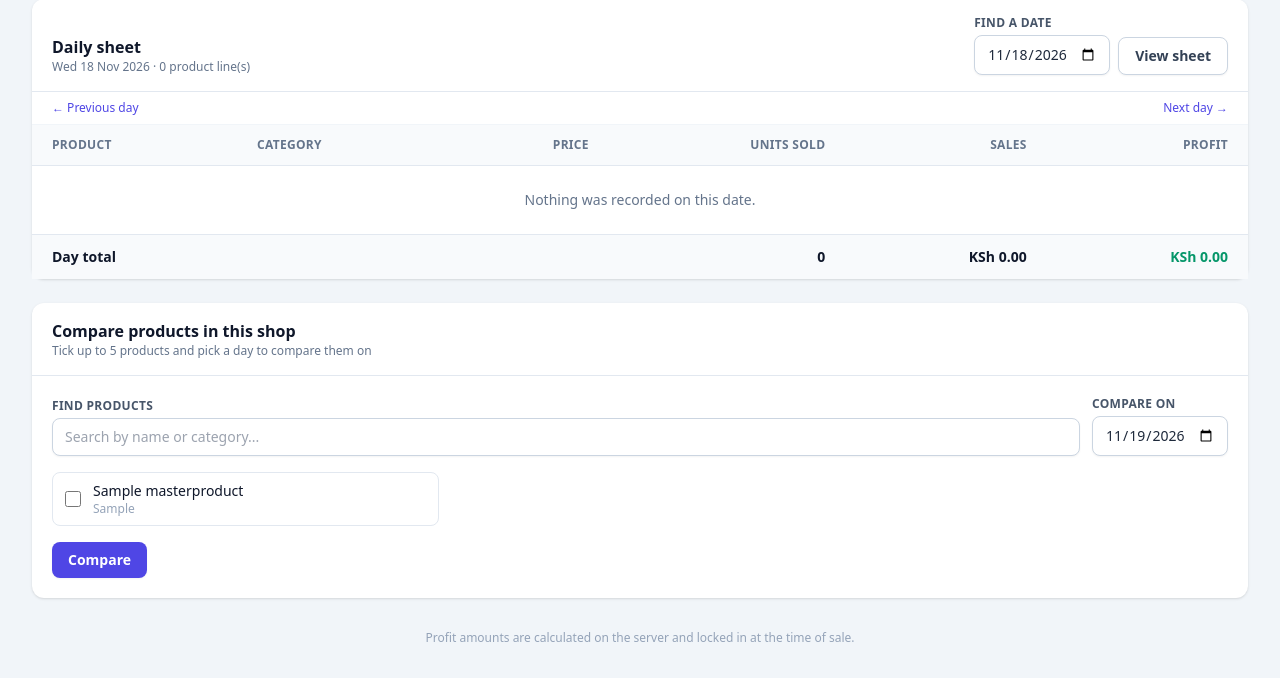
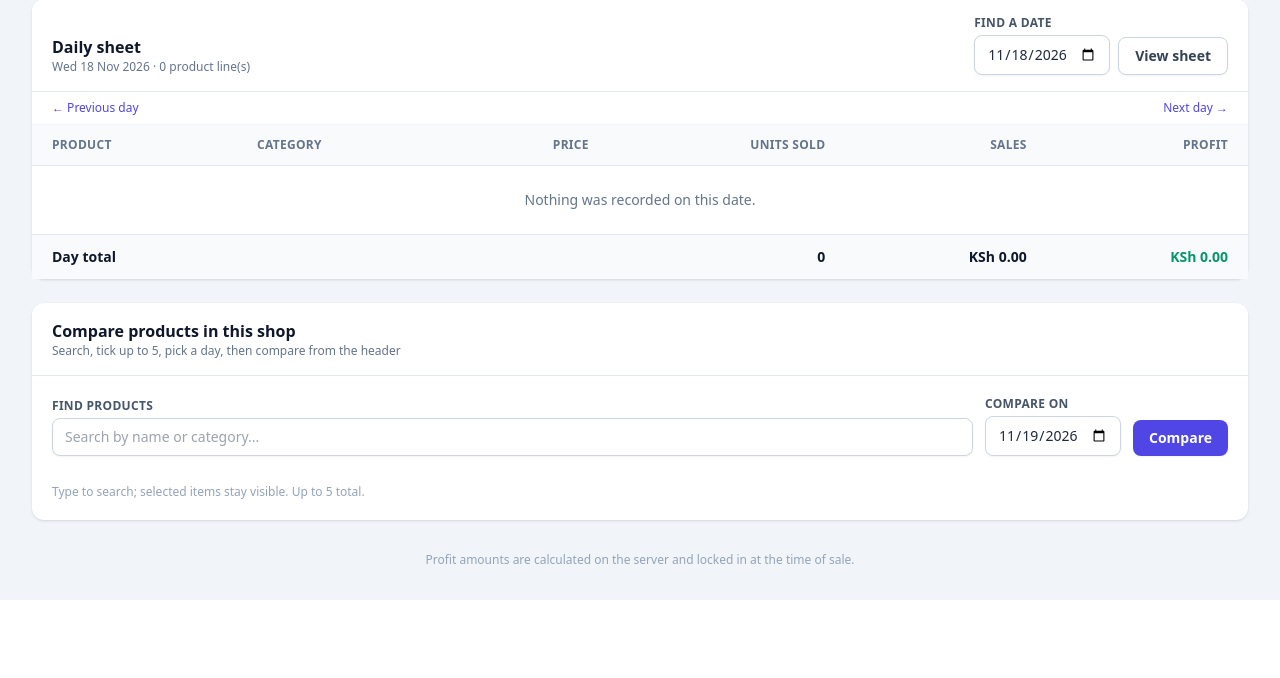
Before and after one commit to ANDERSON254KE/ProfitTracker-, a Django app: page /shops/1/?date=2026-11-18 in a window 1280 px wide. Shown: the part 678-1356 px from the top of the page. After the commit the page ends 1278 px from the top, so only its background shows below. Run offline with Django 5.2, Linux system fonts and the light colour scheme; a user stored in the database is signed in; tables that the repository leaves empty hold one stand-in row (values such as "Sample post"); some libraries are stand-ins or nearby versions.

Commit message:
Make the product picker search-driven and move Compare to the header
The comparison card now hides the full product list until you search, keeps
selected items visible, caps selection at five, and puts the Compare button in
the card header next to the search and date inputs. Product rows are compact
coloured rectangles.

🤖 Generated with Codebuff
Co-Authored-By: Codebuff <noreply@codebuff.com>

```diff
--- a/tracker/templates/tracker/shop_detail.html
+++ b/tracker/templates/tracker/shop_detail.html
@@ -217,7 +217,7 @@
 <div class="mt-6 rounded-xl bg-white shadow">
     <div class="border-b border-slate-200 px-5 py-4">
         <h2 class="text-base font-semibold text-slate-900">Compare products in this shop</h2>
-        <p class="text-xs text-slate-500">Tick up to {{ max_compare }} products and pick a day to compare them on</p>
+        <p class="text-xs text-slate-500">Search, tick up to {{ max_compare }}, pick a day, then compare from the header</p>
     </div>
     <form method="get" class="p-5">
         <div class="flex flex-wrap items-end gap-3">
@@ -232,10 +232,14 @@
                        max="{{ today|date:"Y-m-d" }}"
                        class="rounded-lg border border-slate-300 bg-white px-3 py-2 text-sm shadow-sm focus:border-indigo-500 focus:ring-indigo-500">
             </div>
+            <button type="submit"
+                    class="rounded-lg bg-indigo-600 px-4 py-2 text-sm font-semibold text-white shadow-sm hover:bg-indigo-500">
+                Compare
+            </button>
         </div>
         <div class="mt-4 grid grid-cols-1 gap-2 sm:grid-cols-2 lg:grid-cols-3" id="compare-products">
             {% for sp in shop_products %}
-            <label class="compare-product flex cursor-pointer items-center gap-3 rounded-lg border border-slate-200 px-3 py-2 text-sm hover:border-indigo-300"
+            <label class="compare-product flex cursor-pointer items-center gap-3 rounded-md border-l-4 border-indigo-500 bg-white px-5 py-2 text-sm shadow-sm hover:bg-indigo-50 {% if sp.product_id not in compare_ids %}hidden{% endif %}"
                    data-search="{{ sp.product.name|lower }} {{ sp.product.category|lower }}">
                 <input type="checkbox" name="compare" value="{{ sp.product_id }}"
                        {% if sp.product_id in compare_ids %}checked{% endif %}
@@ -249,10 +253,7 @@
             </label>
             {% endfor %}
         </div>
-        <button type="submit"
-                class="mt-4 rounded-lg bg-indigo-600 px-4 py-2 text-sm font-semibold text-white shadow-sm hover:bg-indigo-500">
-            Compare
-        </button>
+        <p class="mt-3 text-xs text-slate-400">Type to search; selected items stay visible. Up to {{ max_compare }} total.</p>
     </form>
 
     {% if comparison_data %}
@@ -303,13 +304,23 @@
     var input = document.getElementById('compareSearch');
     var box = document.getElementById('compare-products');
     if (!input || !box) return;
-    input.addEventListener('input', function () {
+    function syncVisibility() {
         var q = input.value.trim().toLowerCase();
+        var checked = box.querySelectorAll('input[type="checkbox"]:checked').length;
         box.querySelectorAll('.compare-product').forEach(function (label) {
+            var cb = label.querySelector('input[type="checkbox"]');
             var haystack = label.getAttribute('data-search') || '';
-            label.classList.toggle('hidden', q !== '' && haystack.indexOf(q) === -1);
+            var matches = q === '' ? (cb && cb.checked) : haystack.indexOf(q) !== -1;
+            var show = matches || (cb && cb.checked);
+            label.classList.toggle('hidden', !show);
+            if (cb) {
+                cb.disabled = !cb.checked && checked >= 5;
+            }
         });
-    });
+    }
+    input.addEventListener('input', syncVisibility);
+    box.addEventListener('change', syncVisibility);
+    syncVisibility();
 })();
 </script>
 {% endblock %}
```
